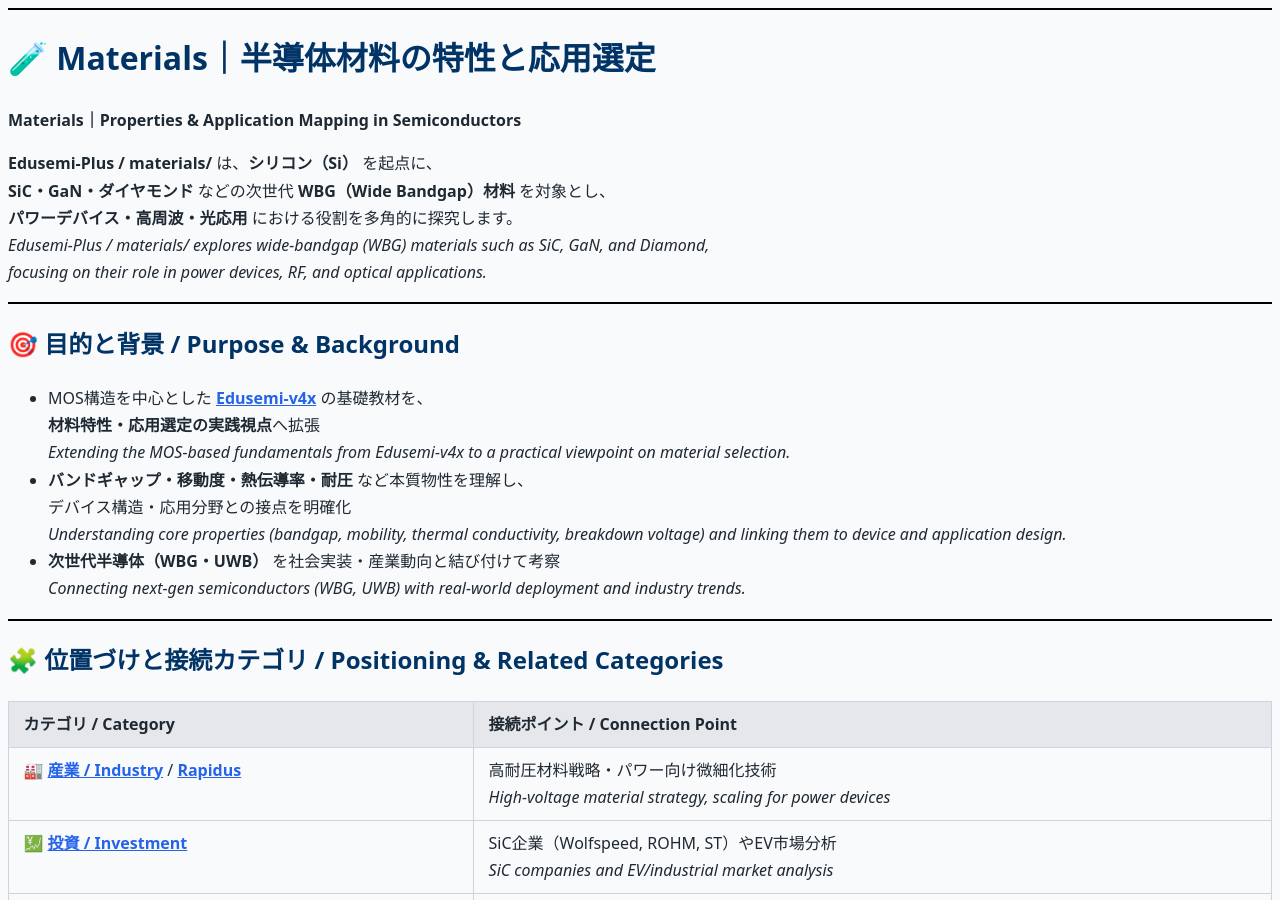
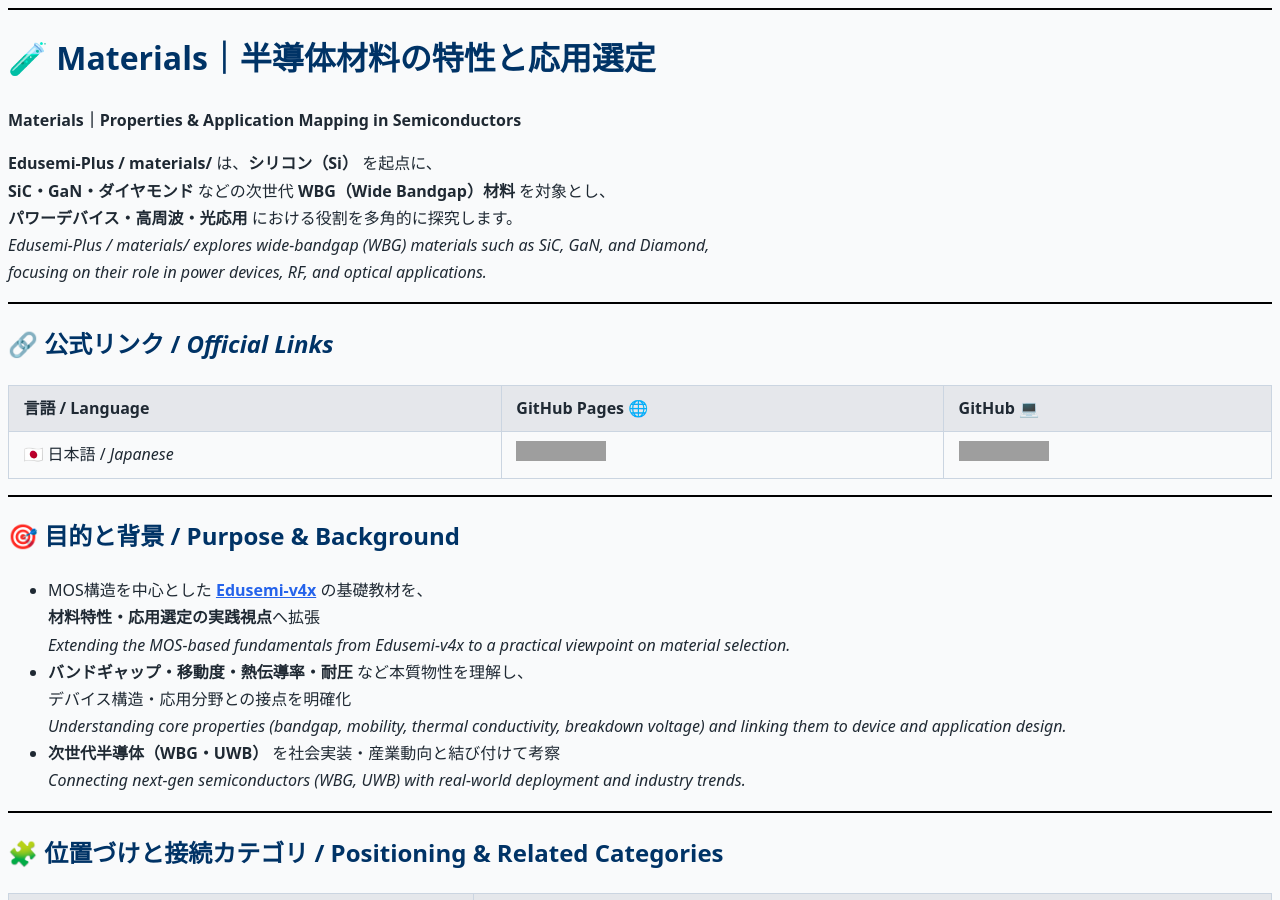
Before and after one commit to Samizo-AITL/Edusemi-Plus, a Jekyll site: the page built from materials/index.md, in a window 1280 px wide and 900 px high. Built offline with Jekyll 4.4.1, drawn with Linux system fonts in a browser that asks for light colours; grey boxes are pictures that could not be loaded.

Commit message:
Update index.md

```diff
--- a/materials/index.md
+++ b/materials/index.md
@@ -13,6 +13,14 @@
 **パワーデバイス・高周波・光応用** における役割を多角的に探究します。
 _Edusemi-Plus / materials/ explores wide-bandgap (WBG) materials such as SiC, GaN, and Diamond,
 focusing on their role in power devices, RF, and optical applications._
+
+---
+
+## 🔗 公式リンク / *Official Links*
+
+| 言語 / Language | GitHub Pages 🌐 | GitHub 💻 |
+|-----------------|----------------|-----------|
+| 🇯🇵 日本語 / *Japanese* | [![GitHub Pages JP](https://img.shields.io/badge/GitHub%20Pages-日本語版-brightgreen?logo=github)](https://samizo-aitl.github.io/Edusemi-Plus/materials/) | [![GitHub Repo JP](https://img.shields.io/badge/GitHub-日本語版-blue?logo=github)](https://github.com/Samizo-AITL/Edusemi-Plus/tree/main/materials) |
 
 ---
 
```
